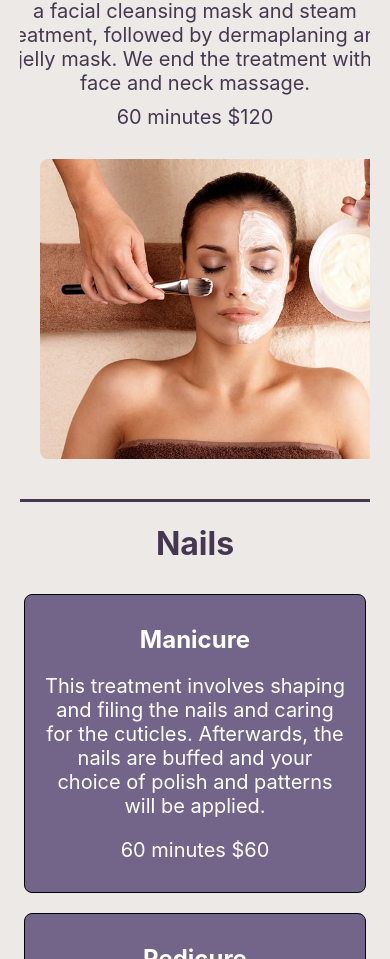
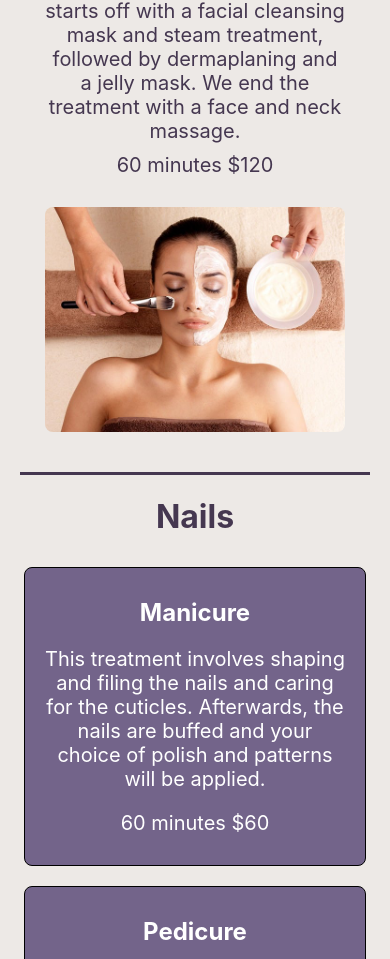
Before and after one commit to LaurenCummings/spa-project, a React (Vite) app: page / in a window 390 px wide. Shown: the part 3938-4897 px from the top of the page. Built offline with nearby package versions, Linux system fonts and the light colour scheme; a web font is replaced by a local one.

Commit message:
made skincare responsive down to 400px

```diff
--- a/src/css/Skincare.css
+++ b/src/css/Skincare.css
@@ -31,3 +31,13 @@
         margin: 20px auto;
     }
 }
+
+@media (max-width: 500px) {
+    .skincare p {
+        width: 300px;
+    }
+
+    .skincare img {
+        height: 225px;
+    }
+}
```
